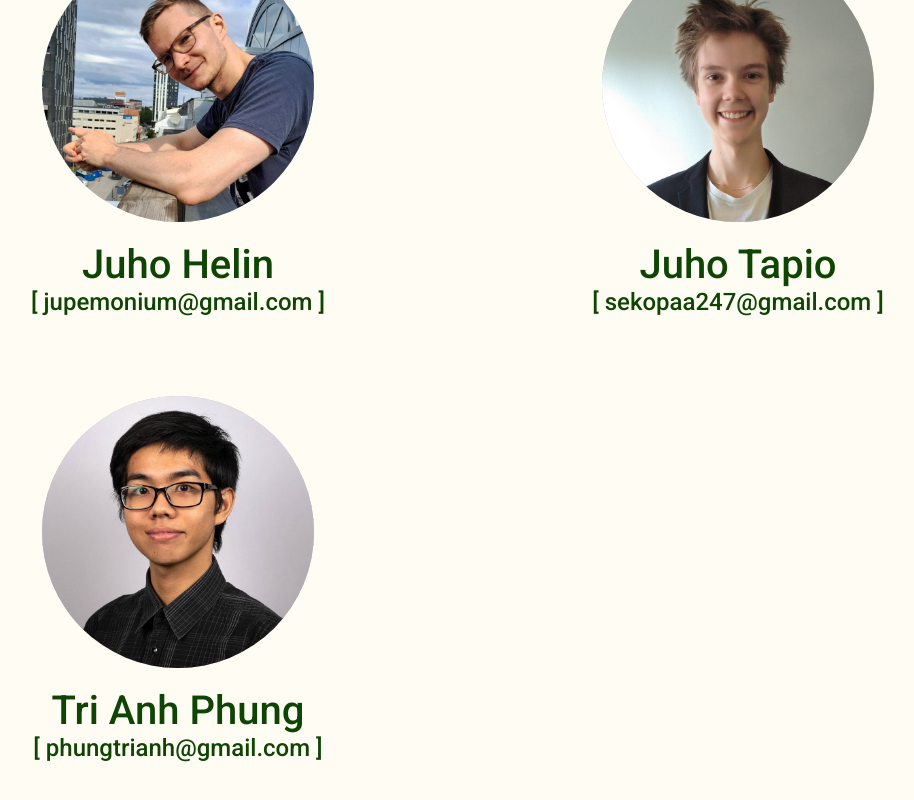
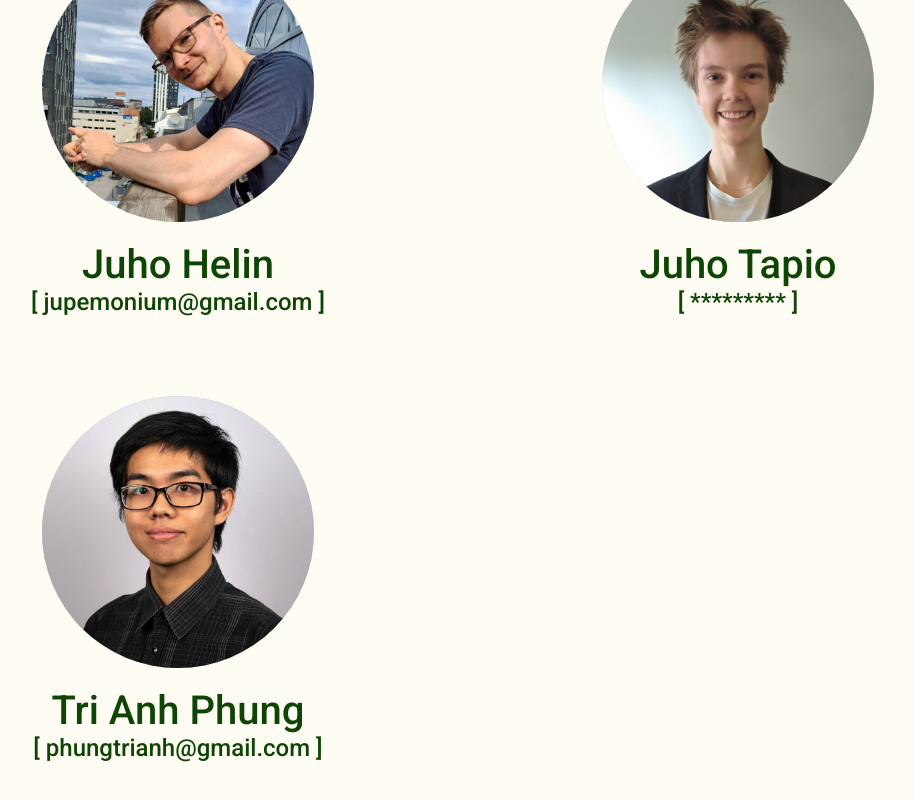
Before and after one commit to Jupemon/coding-sauna, a React (Create React App) app: page / in a window 1280 px wide. Shown: the part 2092-2892 px from the top of the page, without its empty margins (182-1096 px from the left). Built offline with nearby package versions, Linux system fonts and the light colour scheme.

Commit message:
Refactor : removed juhot email

```diff
--- a/src/components/Organizers.tsx
+++ b/src/components/Organizers.tsx
@@ -17,7 +17,7 @@ const Organizers: React.FC = () => {
         <div className={styles.profile}>
           <div className={styles.profileImg}><img style={{height:"100%", width:"100%", borderRadius:"50%"}} src={juho_t}/></div>
           <div className={styles.profileName}>Juho Tapio</div>
-          <div className={styles.profileEmail}>[ sekopaa247@gmail.com ]</div>
+          <div className={styles.profileEmail}>[ ********* ]</div>
         </div>
         <div className={styles.profile}>
           <div className={styles.profileImg}><img style={{height:"100%", width:"100%", borderRadius:"50%"}} src={tri}/></div>
```
